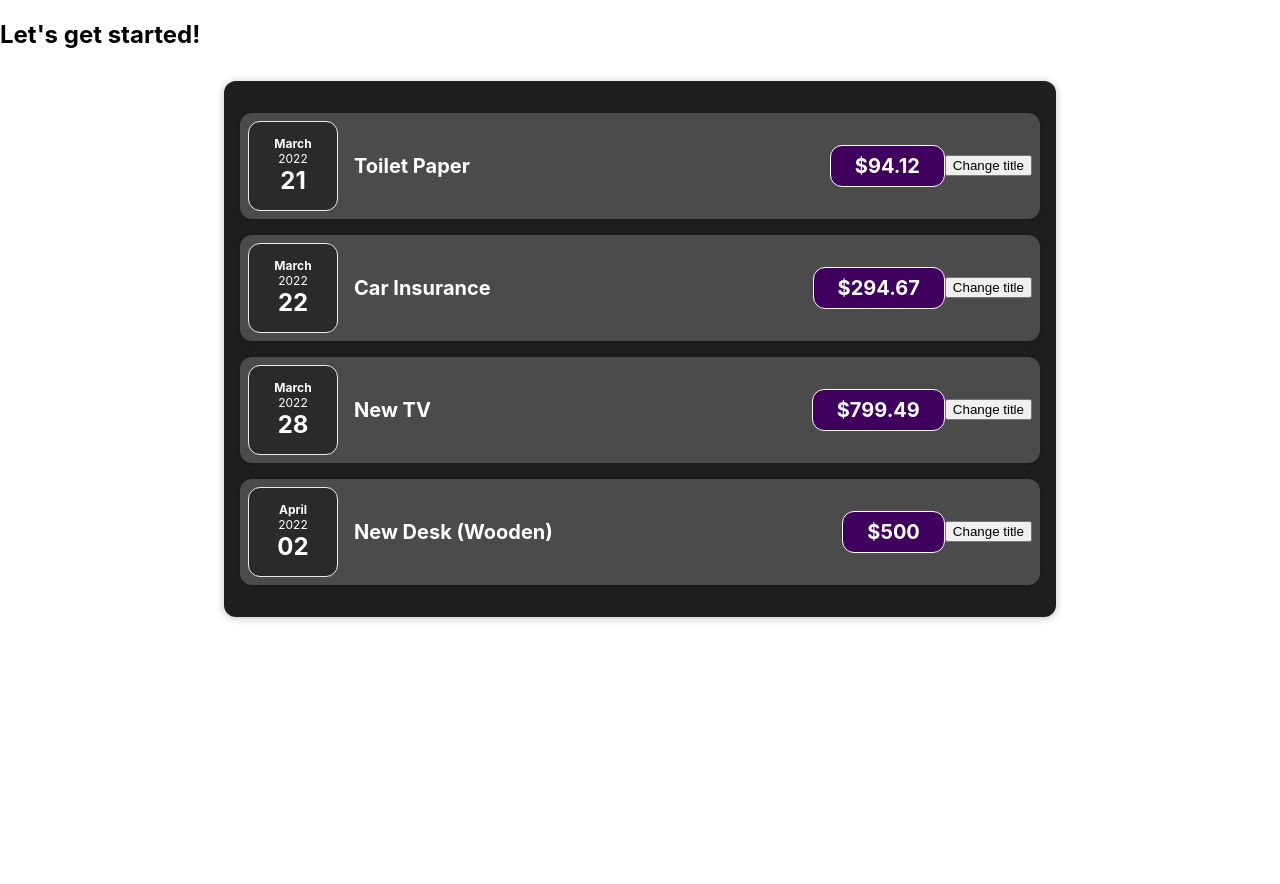
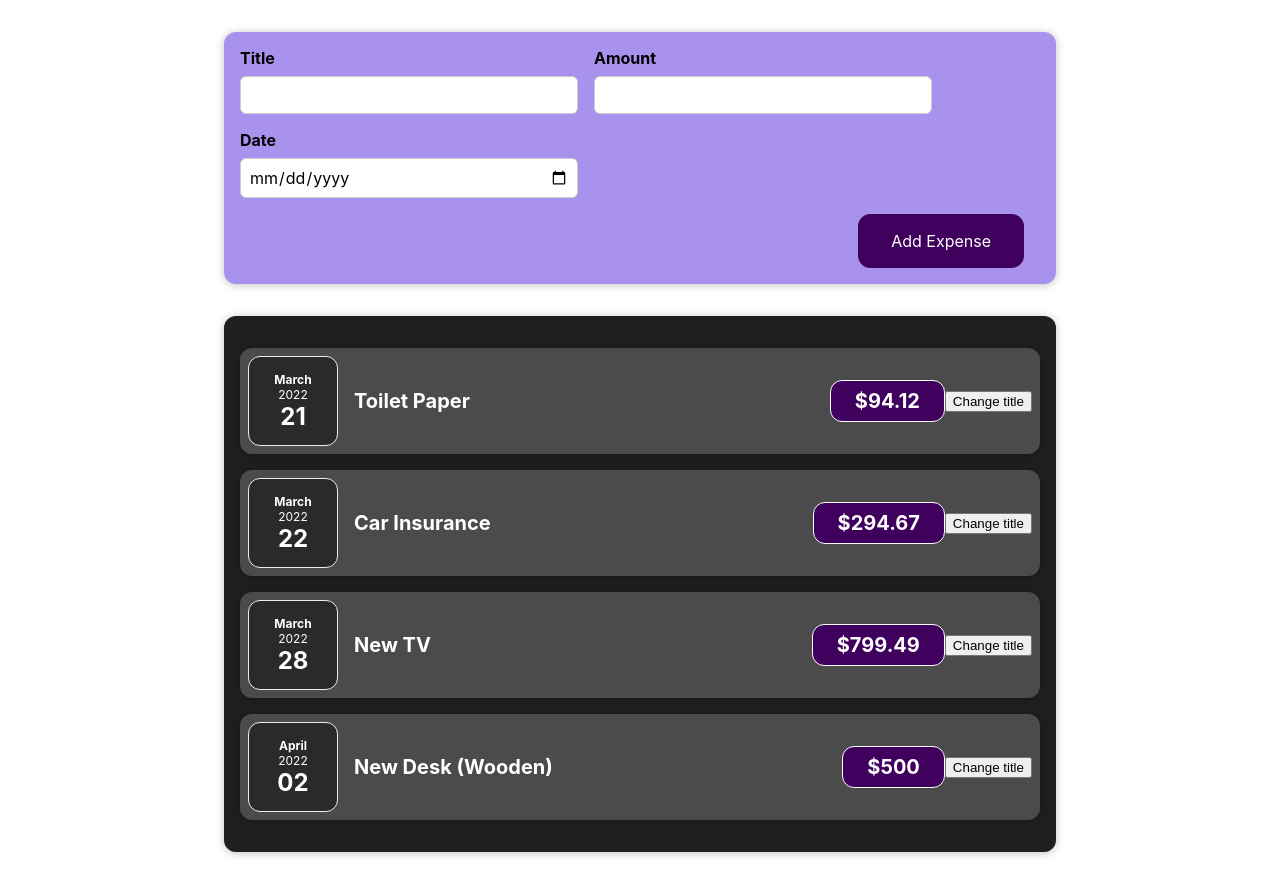
Before and after one commit to Klitos85/react-complete-guide, a React (Create React App) app: page / in a window 1280 px wide. Before the commit the page ends 800 px from the top, so only its background shows below. Built offline with nearby package versions, Linux system fonts and the light colour scheme.

Commit message:
feat: add new expense with some states and one state

```diff
--- a/src/App.js
+++ b/src/App.js
@@ -1,5 +1,6 @@
 //import React from 'react'
 import Expenses from './components/Expenses/Expenses'
+import NewExpense from './components/NewExpense/NewExpense'
 
 const App = () => {
   const expenses = [
@@ -33,7 +34,7 @@
 
   return (
     <div>
-      <h2>Let's get started!</h2>
+      <NewExpense />
       <Expenses items={expenses} />
     </div>
   )
--- /dev/null
+++ b/src/components/NewExpense/ExpenseForm.css
@@ -0,0 +1,26 @@
+.new-expense__controls {
+  display: flex;
+  flex-wrap: wrap;
+  gap: 1rem;
+  margin-bottom: 1rem;
+  text-align: left;
+}
+
+.new-expense__control label {
+  font-weight: bold;
+  margin-bottom: 0.5rem;
+  display: block;
+}
+
+.new-expense__control input {
+  font: inherit;
+  padding: 0.5rem;
+  border-radius: 6px;
+  border: 1px solid #ccc;
+  width: 20rem;
+  max-width: 100%;
+}
+
+.new-expense__actions {
+  text-align: right;
+}
--- /dev/null
+++ b/src/components/NewExpense/ExpenseForm.js
@@ -0,0 +1,76 @@
+import { useState } from 'react'
+import './ExpenseForm.css'
+
+const ExpenseForm = () => {
+  const [enteredTitle, setEnteredTitle] = useState('')
+  const [enteredAmount, setEnteredAmount] = useState('')
+  const [enteredDate, setEnteredDate] = useState('')
+
+  // Only one state
+  const [userInput, setUserInput] = useState({
+    enteredTitle: '',
+    enteredAmount: '',
+    enteredDate: '',
+  })
+
+  const titleChangeHandler = (event) => {
+    setEnteredTitle(event.target.value)
+    // Only one state
+    setUserInput({
+      ...userInput,
+      enteredTitle: event.target.value,
+    })
+  }
+
+  const amountChangeHandler = (event) => {
+    setEnteredAmount(event.target.value)
+    // Only one state
+    setUserInput({
+      ...userInput,
+      enteredAmount: event.target.value,
+    })
+  }
+
+  const dateChangeHandler = (event) => {
+    setEnteredDate(event.target.value)
+    // Only one state
+    setUserInput({
+      ...userInput,
+      enteredDate: event.target.value,
+    })
+  }
+
+  return (
+    <form>
+      <div className='new-expense__controls'>
+        <div className='new-expense__control'>
+          <label>Title</label>
+          <input type='text' onChange={titleChangeHandler} />
+        </div>
+        <div className='new-expense__control'>
+          <label>Amount</label>
+          <input
+            type='number'
+            min='0.01'
+            step='0.01'
+            onChange={amountChangeHandler}
+          />
+        </div>
+        <div className='new-expense__control'>
+          <label>Date</label>
+          <input
+            type='date'
+            min='2019-01-01'
+            max='2023-12-31'
+            onChange={dateChangeHandler}
+          />
+        </div>
+      </div>
+      <div className='new-expense__actions'>
+        <button type='submit'>Add Expense</button>
+      </div>
+    </form>
+  )
+}
+
+export default ExpenseForm
--- /dev/null
+++ b/src/components/NewExpense/NewExpense.css
@@ -0,0 +1,38 @@
+.new-expense {
+  background-color: #a892ee;
+  padding: 1rem;
+  margin: 2rem auto;
+  width: 50rem;
+  max-width: 95%;
+  border-radius: 12px;
+  text-align: center;
+  box-shadow: 0 1px 8px rgba(0, 0, 0, 0.25);
+}
+
+.new-expense button {
+  font: inherit;
+  cursor: pointer;
+  padding: 1rem 2rem;
+  border: 1px solid #40005d;
+  background-color: #40005d;
+  color: white;
+  border-radius: 12px;
+  margin-right: 1rem;
+}
+
+.new-expense button:hover,
+.new-expense button:active {
+  background-color: #510674;
+  border-color: #510674;
+}
+
+.new-expense button.alternative {
+  color: #220131;
+  border-color: transparent;
+  background-color: transparent;
+}
+
+.new-expense button.alternative:hover,
+.new-expense button.alternative:active {
+  background-color: #ddb3f8;
+}
--- /dev/null
+++ b/src/components/NewExpense/NewExpense.js
@@ -0,0 +1,12 @@
+import ExpenseForm from './ExpenseForm'
+import './NewExpense.css'
+
+const NewExpense = () => {
+  return (
+    <div className='new-expense'>
+      <ExpenseForm />
+    </div>
+  )
+}
+
+export default NewExpense
```
